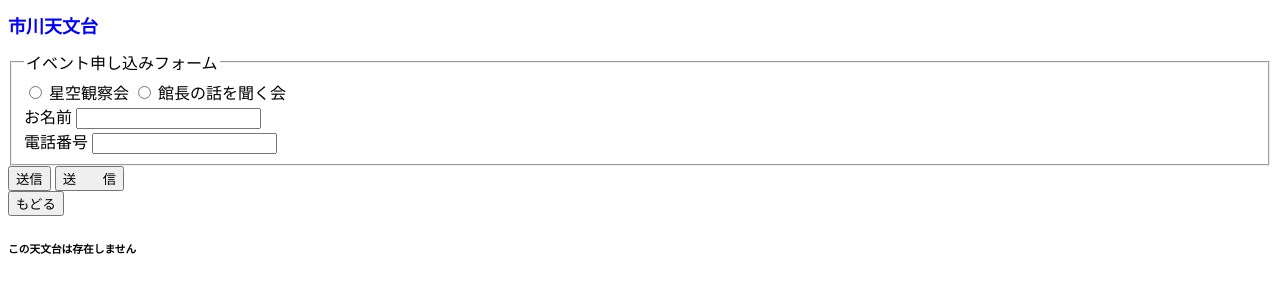
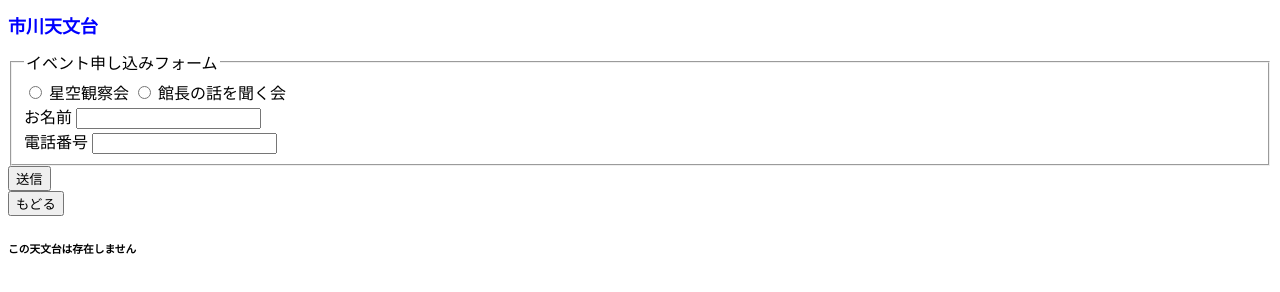
Before and after one commit to ick2322019/prg20241118, a plain HTML site: page upp.html in a window 1280 px wide. Drawn offline with Linux system fonts and the light colour scheme.

Commit message:
upudate12b

```diff
--- a/upp.html
+++ b/upp.html
@@ -32,10 +32,6 @@
 
             <input type="button" value="送信" onclick="ques()">
 
-
-
-             <input type="submit" value="送　　信"  onclick="send()">
-
              <script>
                  function ques(){
                      if(window.confirm("申し込みますか")){
```
